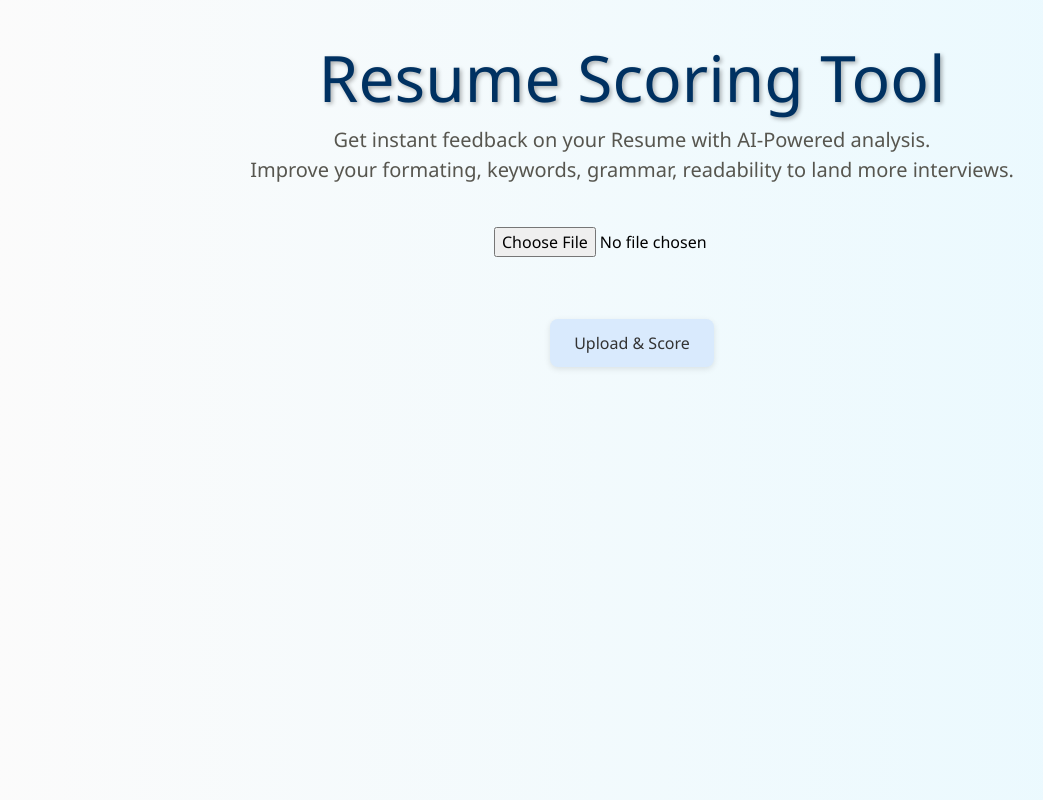
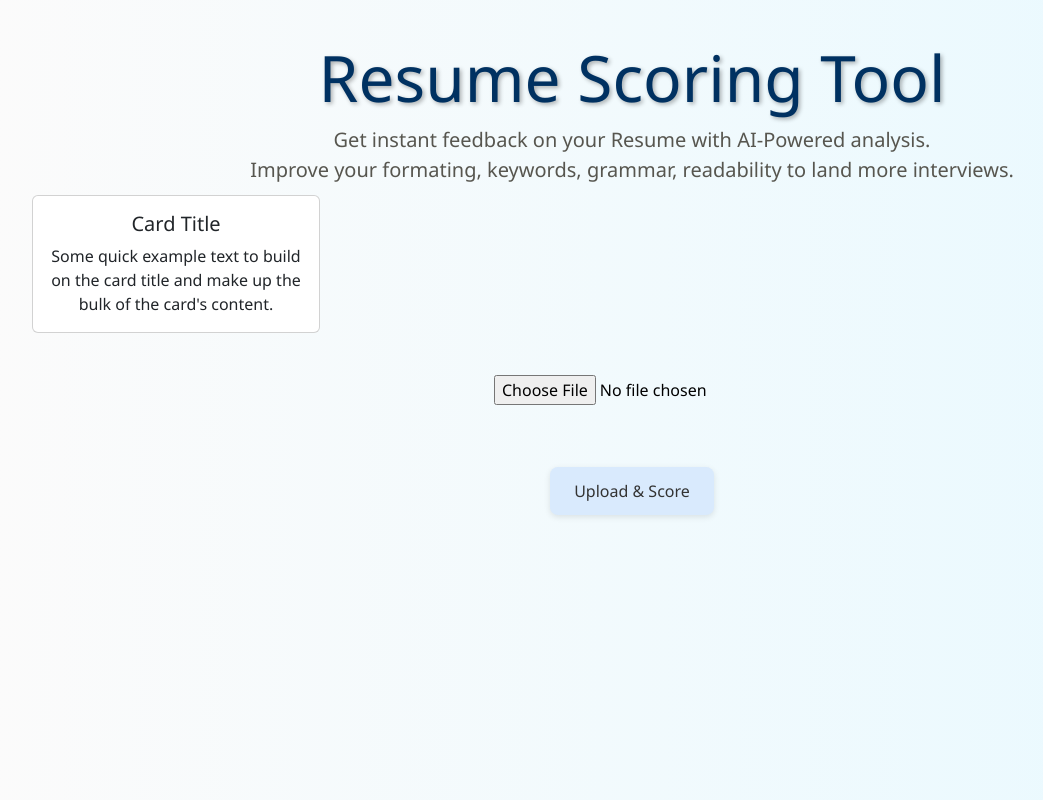
Before and after one commit to rajdeep-office/Resume-agent, a React (Create React App) app in the folder frontend/: page / in a window 1280 px wide. Shown: the whole page, without its empty margins (8-1051 px from the left). Built offline with nearby package versions, Linux system fonts and the light colour scheme.

Commit message:
Update App.js

```diff
--- a/frontend/src/App.js
+++ b/frontend/src/App.js
@@ -1,5 +1,6 @@
 import React from "react";
 import UploadResume from "./components/UploadResume";
+import Card from "./components/Card";
 
 function App() {
   return (
@@ -28,6 +29,7 @@ function App() {
       >
       Get instant feedback on your Resume with AI-Powered analysis. <br/>
       Improve your formating, keywords, grammar, readability to land more interviews.</p>
+        <Card />
              <UploadResume />
       <div style={{ marginTop: "20px" }}>
 
```
